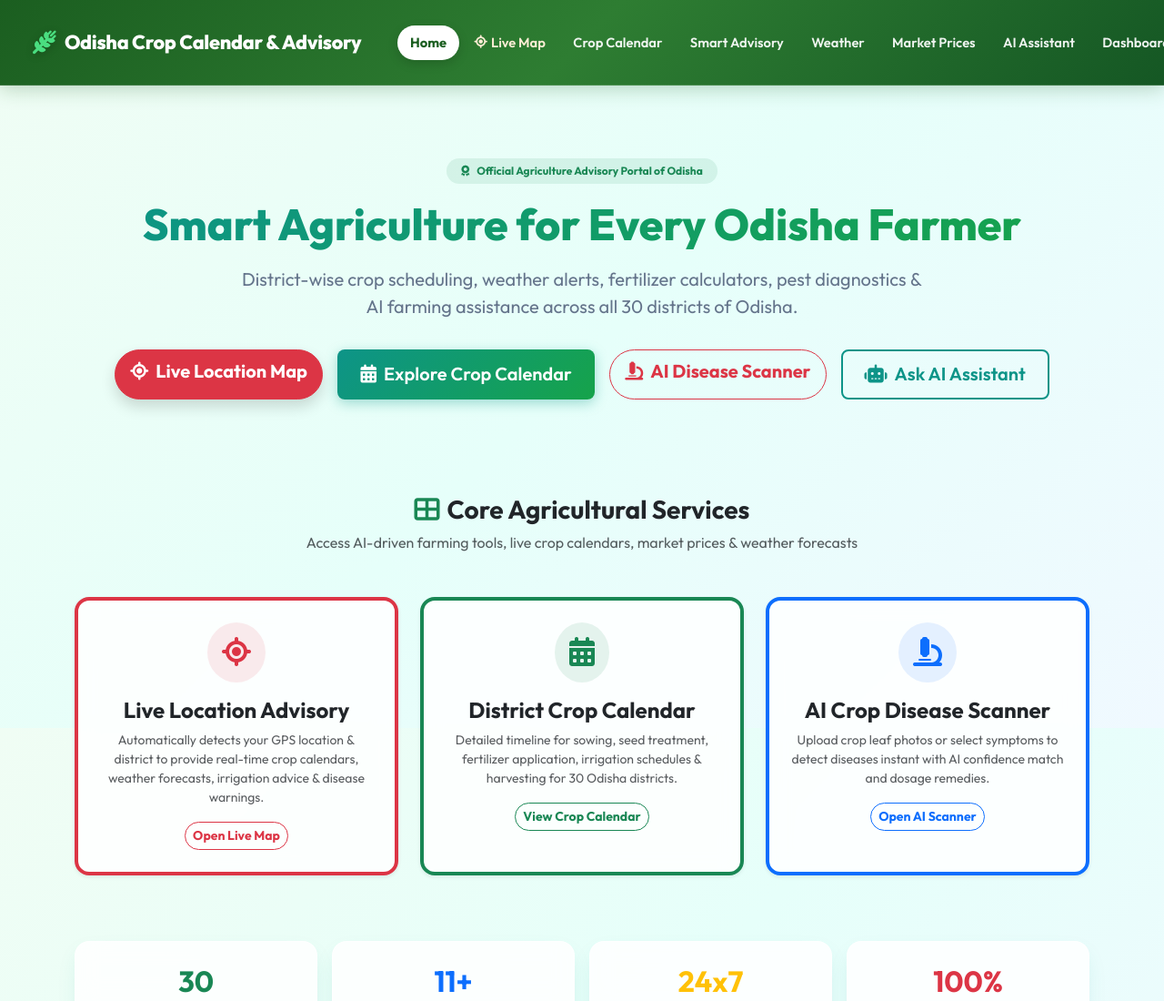
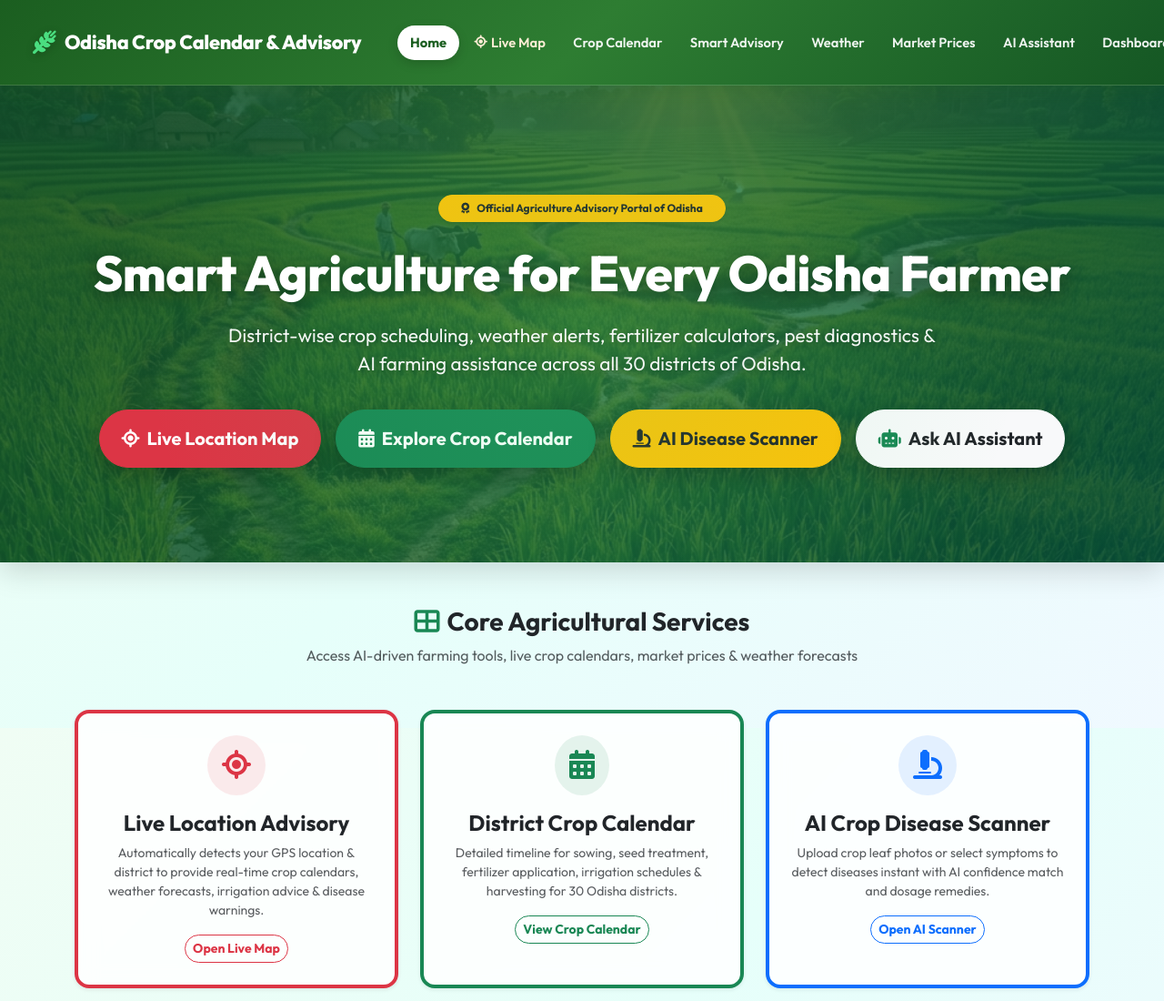
Before and after one commit to saniapradhan2007/Crop-Calendar-Advisory-for-Odisha, a plain HTML site: page client/index.html in a window 1280 px wide. Shown: the top 1100 px of the page at 91% size. Drawn offline with nearby package versions, Linux system fonts and the light colour scheme.

Commit message:
Redesign Hero Section with full-width agriculture background image, green gradient overlay, animated heading, and interactive animated buttons

```diff
--- a/client/css/style.css
+++ b/client/css/style.css
@@ -162,28 +162,89 @@ body {
   box-shadow: var(--shadow-lg);
 }
 
-/* Hero Section */
+/* Hero Section with Full-Width Agriculture Background & Green Gradient Overlay */
 .hero-section {
-  padding: 5rem 0 3.5rem;
+  padding: 6rem 1.5rem 5rem;
   text-align: center;
   position: relative;
   overflow: hidden;
+  background: linear-gradient(135deg, rgba(20, 83, 45, 0.86) 0%, rgba(22, 101, 52, 0.78) 50%, rgba(6, 78, 59, 0.88) 100%), url('/hero_bg.png') center/cover no-repeat;
+  color: #ffffff;
+  box-shadow: 0 10px 30px rgba(0,0,0,0.15);
+}
+
+.hero-section::before {
+  content: '';
+  position: absolute;
+  top: 0;
+  left: 0;
+  right: 0;
+  bottom: 0;
+  background: radial-gradient(circle at center, rgba(74, 222, 128, 0.15) 0%, transparent 70%);
+  pointer-events: none;
 }
 
 .hero-title {
-  font-size: 3rem;
+  font-size: 3.4rem;
   font-weight: 800;
-  background: linear-gradient(135deg, var(--primary) 0%, var(--secondary) 100%);
-  -webkit-background-clip: text;
-  -webkit-text-fill-color: transparent;
-  margin-bottom: 1rem;
+  color: #ffffff !important;
+  -webkit-text-fill-color: initial !important;
+  background: none !important;
+  text-shadow: 0 4px 20px rgba(0, 0, 0, 0.4);
+  margin-bottom: 1.2rem;
+  animation: heroTitleFadeInUp 0.8s cubic-bezier(0.16, 1, 0.3, 1) forwards;
+  letter-spacing: -0.5px;
 }
 
 .hero-subtitle {
-  font-size: 1.25rem;
-  color: var(--text-muted);
-  max-width: 750px;
-  margin: 0 auto 2rem;
+  font-size: 1.3rem;
+  color: rgba(255, 255, 255, 0.94) !important;
+  max-width: 800px;
+  margin: 0 auto 2.2rem;
+  text-shadow: 0 2px 10px rgba(0, 0, 0, 0.3);
+  animation: heroSubtitleFadeInUp 1s cubic-bezier(0.16, 1, 0.3, 1) forwards;
+}
+
+@keyframes heroTitleFadeInUp {
+  from {
+    opacity: 0;
+    transform: translateY(30px);
+  }
+  to {
+    opacity: 1;
+    transform: translateY(0);
+  }
+}
+
+@keyframes heroSubtitleFadeInUp {
+  from {
+    opacity: 0;
+    transform: translateY(20px);
+  }
+  to {
+    opacity: 1;
+    transform: translateY(0);
+  }
+}
+
+/* Hero Animated Action Buttons */
+.hero-btn-animated {
+  transition: all 0.35s cubic-bezier(0.4, 0, 0.2, 1) !important;
+  box-shadow: 0 8px 25px rgba(0, 0, 0, 0.25) !important;
+  font-weight: 700 !important;
+}
+
+.hero-btn-animated:hover {
+  transform: translateY(-4px) scale(1.05) !important;
+  box-shadow: 0 16px 35px rgba(0, 0, 0, 0.35) !important;
+}
+
+.hero-btn-animated i {
+  transition: transform 0.3s ease !important;
+}
+
+.hero-btn-animated:hover i {
+  transform: scale(1.25) rotate(-6deg) !important;
 }
 
 /* Buttons */
--- a/client/index.html
+++ b/client/index.html
@@ -50,27 +50,27 @@
     </div>
   </nav>
 
-  <!-- Hero Banner -->
+  <!-- Full-Width Agriculture Hero Banner with Green Gradient Overlay -->
   <section class="hero-section">
-    <div class="container">
-      <div class="badge bg-success bg-opacity-10 text-success rounded-pill px-3 py-2 mb-3 fw-bold">
-        <i class="fas fa-award me-2"></i><span data-i18n="officialBadge">Official Agriculture Advisory Portal of Odisha</span>
+    <div class="container py-4">
+      <div class="badge bg-warning text-dark border border-warning rounded-pill px-4 py-2 mb-4 fw-bold shadow-sm">
+        <i class="fas fa-award me-2 text-dark"></i><span data-i18n="officialBadge">Official Agriculture Advisory Portal of Odisha</span>
       </div>
       <h1 class="hero-title" data-i18n="heroHeading">Smart Agriculture for Every Odisha Farmer</h1>
       <p class="hero-subtitle" data-i18n="heroSubheading">District-wise crop scheduling, weather alerts, fertilizer calculators, pest diagnostics & AI farming assistance across all 30 districts of Odisha.</p>
 
       <div class="d-flex flex-wrap justify-content-center gap-3 mt-4">
-        <a href="/live-map.html" class="btn btn-danger btn-lg rounded-pill fw-bold shadow">
+        <a href="/live-map.html" class="btn btn-danger btn-lg rounded-pill fw-bold hero-btn-animated px-4 py-3">
           <i class="fas fa-location-crosshairs me-2"></i>Live Location Map
         </a>
-        <a href="/crop-calendar.html" class="btn btn-primary-custom btn-lg">
+        <a href="/crop-calendar.html" class="btn btn-success btn-lg rounded-pill fw-bold hero-btn-animated px-4 py-3">
           <i class="fas fa-calendar-alt me-2"></i><span data-i18n="btnExploreCalendar">Explore Crop Calendar</span>
         </a>
-        <a href="/advisory.html" class="btn btn-outline-danger btn-lg rounded-pill fw-bold">
+        <a href="/advisory.html" class="btn btn-warning text-dark btn-lg rounded-pill fw-bold hero-btn-animated px-4 py-3">
           <i class="fas fa-microscope me-2"></i><span data-i18n="btnAiScanner">AI Disease Scanner</span>
         </a>
-        <a href="/chatbot.html" class="btn btn-outline-custom btn-lg">
-          <i class="fas fa-robot me-2"></i><span data-i18n="btnAskAi">Ask AI Assistant</span>
+        <a href="/chatbot.html" class="btn btn-light text-dark btn-lg rounded-pill fw-bold hero-btn-animated px-4 py-3">
+          <i class="fas fa-robot me-2 text-success"></i><span data-i18n="btnAskAi">Ask AI Assistant</span>
         </a>
       </div>
     </div>
```
Also changed, not shown: client/hero_bg.png (added).
